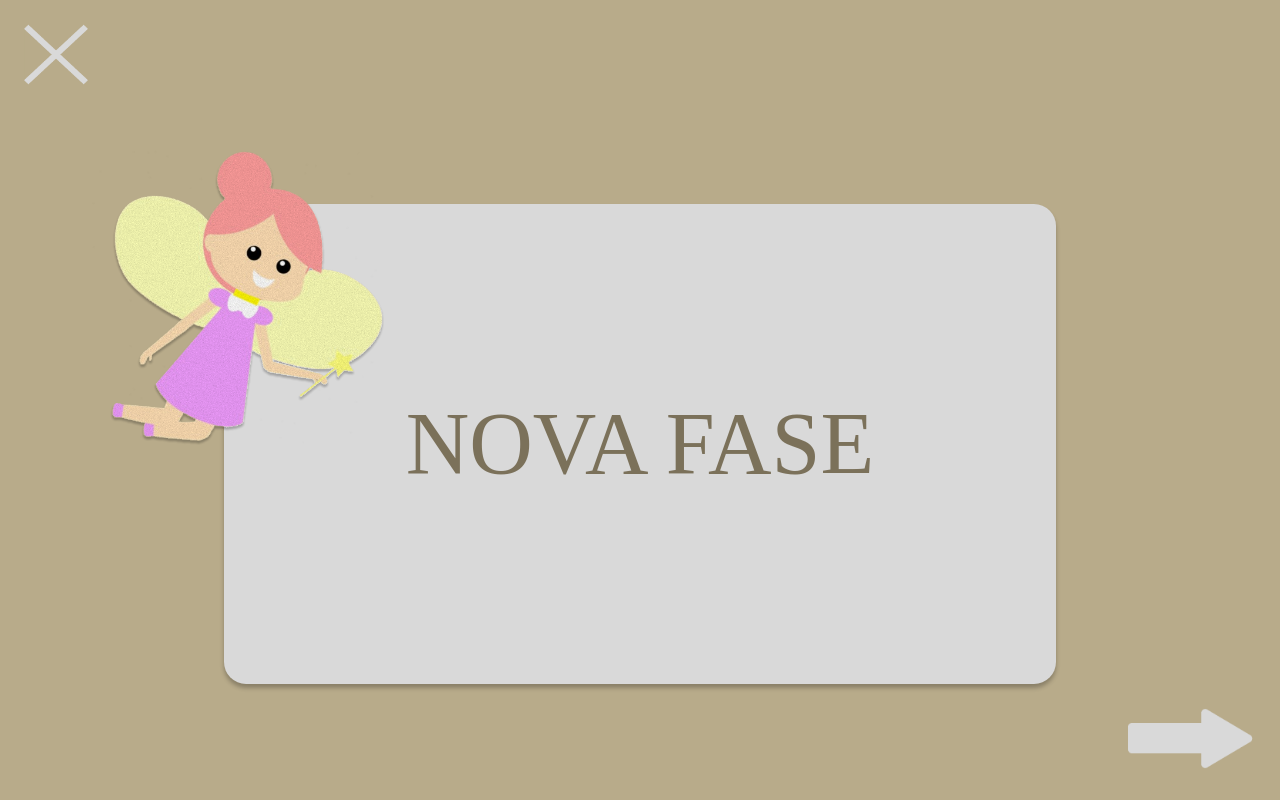
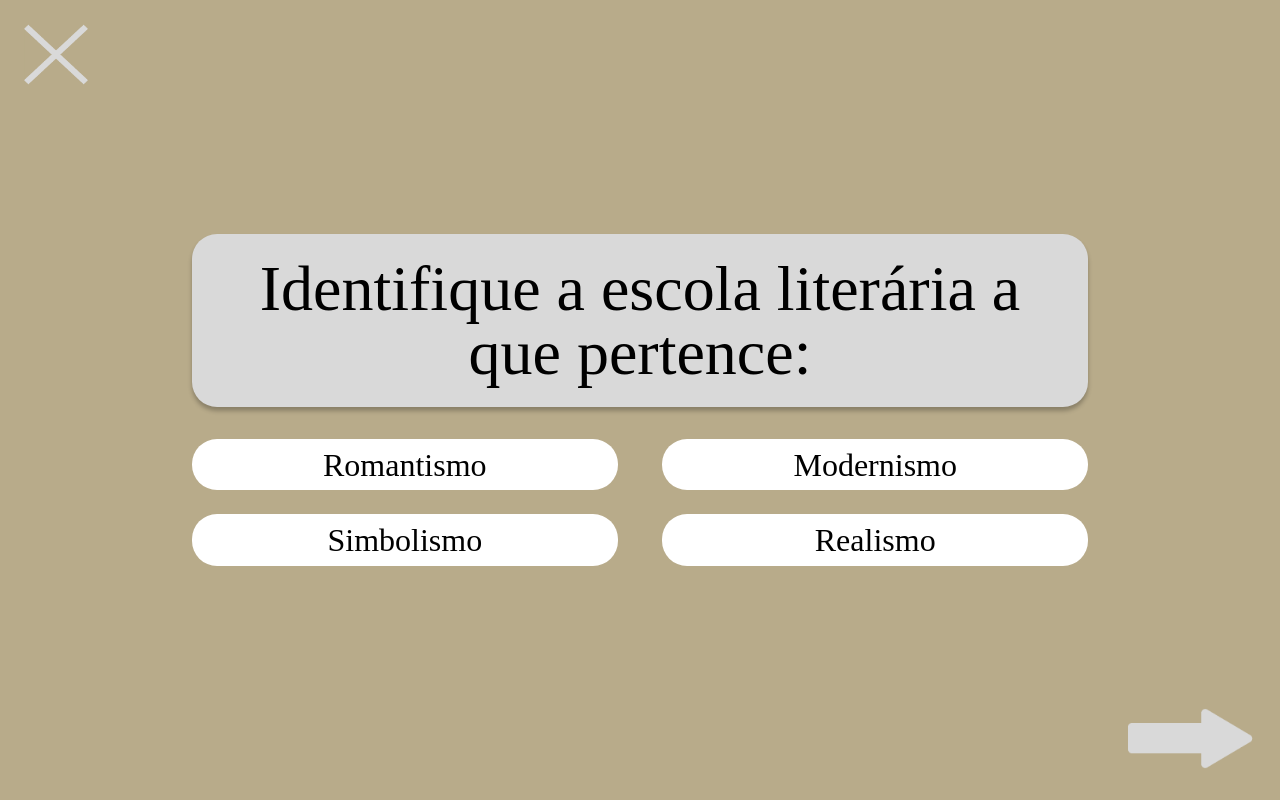
Before and after one commit to Engenharia-Letras/A-Arte-da-Poetica, a React (Vite) app: page / in a window 1280 px wide. Built offline with nearby package versions, Linux system fonts and the light colour scheme; a web font is replaced by a local one.

Commit message:
feat: implementando a rederização das páginas na tela

```diff
--- a/src/App.jsx
+++ b/src/App.jsx
@@ -1,17 +1,34 @@
 import "./App.css";
 import PaginaPergunta from "./pages/PaginaPergunta/PaginaPergunta";
 import PaginaNovaFase from "./pages/PaginaNovaFase/PaginaNovaFase";
+import { useState } from "react";
+import questoes from "./data/questoes.json";
 
 function App() {
-  const questao = {
-    comando: "Identifique a escola literária a que pertence:",
-    alternativas: ["Romantismo", "Simbolismo", "Modernismo", "Realismo"],
+  const [indiceQuestao, setIndiceQuestao] = useState(0);
+  const [mostrarTelaNovaFase, setMostrarTelaNovaFase] = useState(false);
+  const questaoAtual = questoes[indiceQuestao];
+
+  const handleAvancar = () => {
+    if (mostrarTelaNovaFase) {
+      setMostrarTelaNovaFase(false);
+      setIndiceQuestao(indiceQuestao + 1);
+    } else {
+      if (indiceQuestao < questoes.length - 1) {
+        setMostrarTelaNovaFase(true);
+      } else {
+        alert("Fim do Quiz! Parabéns!");
+      }
+    }
   };
 
   return (
     <>
-      {/* <PaginaPergunta questao={questao} /> */}
-      <PaginaNovaFase />
+      {mostrarTelaNovaFase ? (
+        <PaginaNovaFase onAvancar={handleAvancar} />
+      ) : (
+        <PaginaPergunta questao={questaoAtual} onAvancar={handleAvancar} />
+      )}
     </>
   );
 }
```
